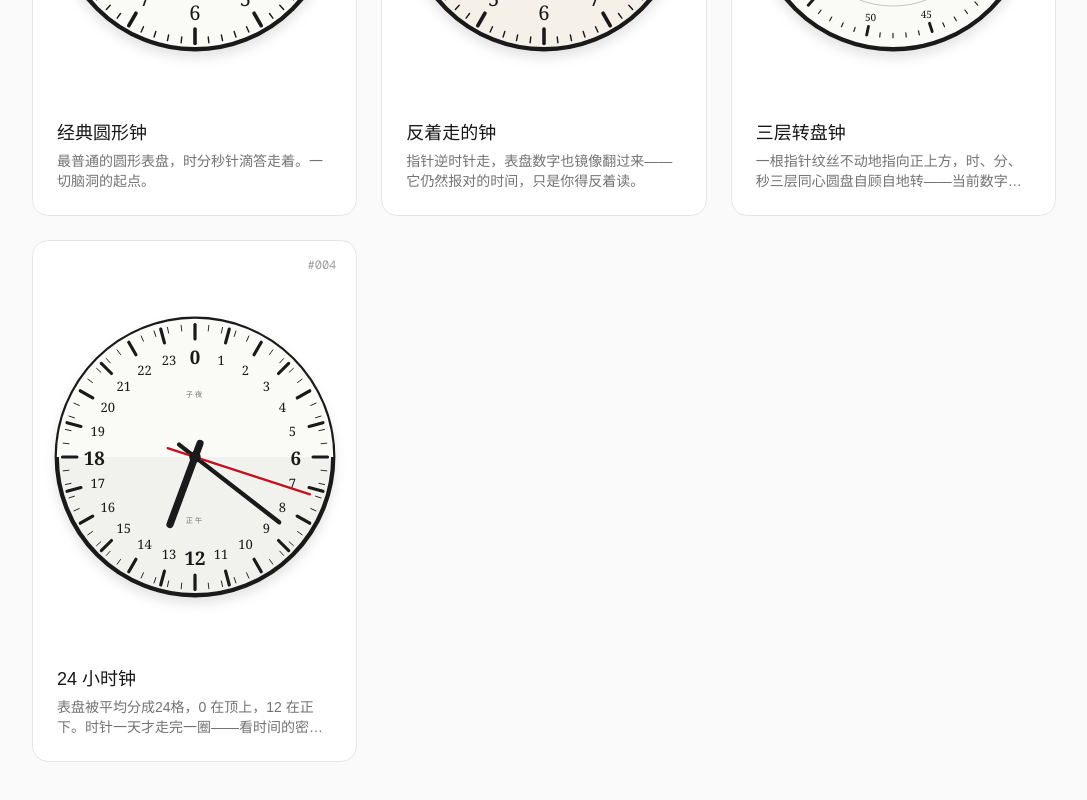
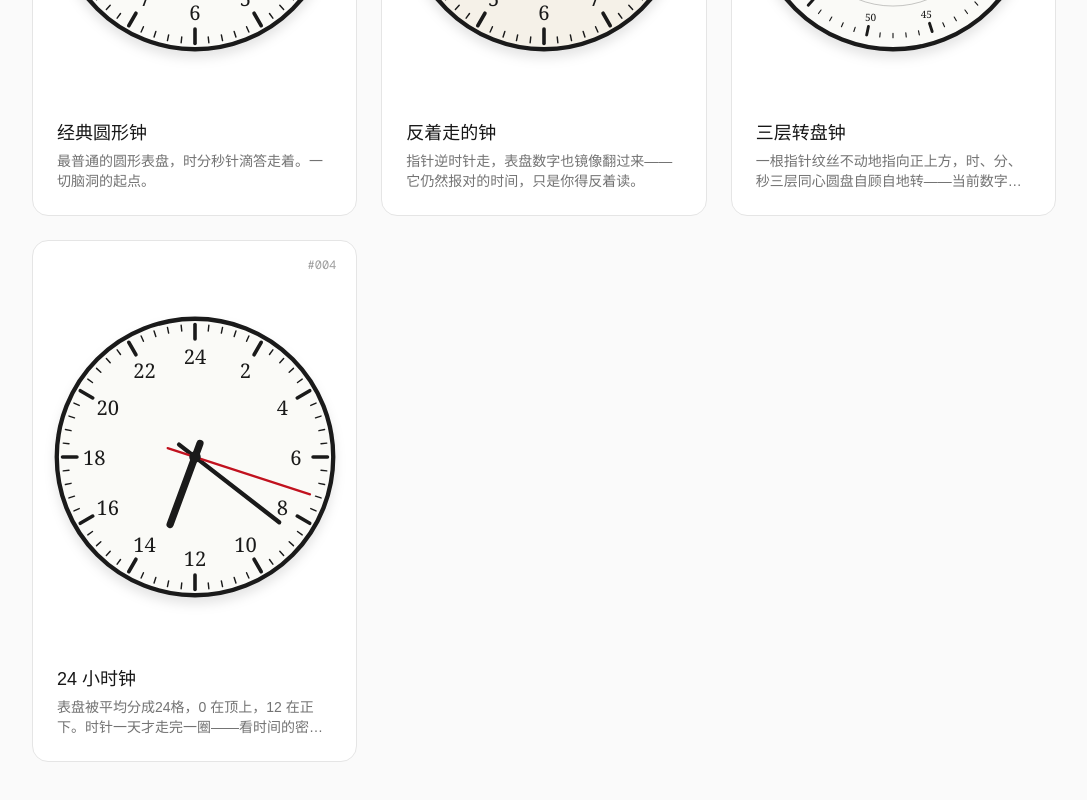
Before and after one commit to qing4132/clocks, a Next.js app: page / in a window 1280 px wide. Shown: the part 582-1382 px from the top of the page, without its empty margins (96-1183 px from the left). Built offline with nearby package versions, Linux system fonts and the light colour scheme.

Commit message:
refactor(#004): 简化为经典表盘 + 数字 *2

```diff
--- a/src/clocks/twenty-four-hour/TwentyFourHourClock.tsx
+++ b/src/clocks/twenty-four-hour/TwentyFourHourClock.tsx
@@ -3,11 +3,9 @@
 import { useEffect, useState } from "react";
 
 /**
- * 24-hour clock:
- *   - The dial is divided into 24 hours instead of 12.
- *   - 0 (midnight) sits at the top, 12 (noon) at the bottom, 6 to the right, 18 to the left.
- *   - The hour hand makes a single full rotation per day.
- *   - Minute and second hands behave normally.
+ * 24-hour clock — the classic round clock with every numeral doubled
+ * (2, 4, 6, ..., 24). The hour hand makes a single full rotation per day.
+ * Minute and second hands behave normally.
  */
 export default function TwentyFourHourClock() {
   const [now, setNow] = useState<Date | null>(null);
@@ -22,8 +20,8 @@ export default function TwentyFourHourClock() {
   const m = now ? now.getMinutes() : 0;
   const s = now ? now.getSeconds() : 0;
 
-  // 360 / 24 = 15 deg per hour.
-  const hourAngle = H * 15 + m * 0.25 + s * (0.25 / 60);
+  // 12 positions, each 30°, but the dial values are 2H. So one real hour = 15°.
+  const hourAngle = H * 15 + m * 0.25;
   const minuteAngle = m * 6 + s * 0.1;
   const secondAngle = s * 6;
 
@@ -38,18 +36,7 @@ export default function TwentyFourHourClock() {
     >
       <circle cx="0" cy="0" r="96" fill="#fafaf7" stroke="#1a1a1a" strokeWidth="3" />
 
-      {/* day/night arc — subtle top half lighter, bottom half a touch darker */}
-      <path
-        d="M -96 0 A 96 96 0 0 1 96 0 L 96 0 Z"
-        fill="#fafaf7"
-      />
-      <path
-        d="M -96 0 A 96 96 0 0 0 96 0 L 96 0 Z"
-        fill="#1a1a1a"
-        opacity="0.04"
-      />
-
-      {/* minute ticks: 60 around the rim */}
+      {/* minute ticks */}
       {Array.from({ length: 60 }).map((_, i) => {
         const isHour = i % 5 === 0;
         return (
@@ -58,37 +45,22 @@ export default function TwentyFourHourClock() {
             x1="0"
             y1={-92}
             x2="0"
-            y2={isHour ? -84 : -88}
+            y2={isHour ? -82 : -88}
             stroke="#1a1a1a"
-            strokeWidth={isHour ? 1.5 : 0.6}
+            strokeWidth={isHour ? 2.5 : 1}
             strokeLinecap="round"
             transform={`rotate(${i * 6})`}
           />
         );
       })}
 
-      {/* 24 hour ticks (thicker) */}
-      {Array.from({ length: 24 }).map((_, i) => (
-        <line
-          key={i}
-          x1="0"
-          y1={-92}
-          x2="0"
-          y2={-82}
-          stroke="#1a1a1a"
-          strokeWidth="2.2"
-          strokeLinecap="round"
-          transform={`rotate(${i * 15})`}
-        />
-      ))}
-
-      {/* 24 hour numerals: 0 at top (midnight), 12 at bottom (noon) */}
-      {Array.from({ length: 24 }).map((_, i) => {
-        const angle = ((i * 15) - 90) * (Math.PI / 180);
+      {/* hour numerals — doubled: 2, 4, 6, ..., 24 */}
+      {Array.from({ length: 12 }).map((_, i) => {
+        const num = i === 0 ? 24 : i * 2;
+        const angle = ((i * 30) - 90) * (Math.PI / 180);
         const r = 70;
         const x = round(Math.cos(angle) * r);
         const y = round(Math.sin(angle) * r);
-        const isMajor = i % 6 === 0; // 0, 6, 12, 18
         return (
           <text
             key={i}
@@ -97,42 +69,16 @@ export default function TwentyFourHourClock() {
             textAnchor="middle"
             dominantBaseline="central"
             fontFamily="Georgia, 'Times New Roman', serif"
-            fontSize={isMajor ? 13 : 9}
-            fontWeight={isMajor ? 600 : 400}
+            fontSize="14"
             fill="#1a1a1a"
           >
-            {i}
+            {num}
           </text>
         );
       })}
 
-      {/* tiny labels for orientation */}
-      <text
-        x="0" y="-44"
-        textAnchor="middle"
-        dominantBaseline="central"
-        fontFamily="Georgia, 'Times New Roman', serif"
-        fontSize="5"
-        fill="#1a1a1a99"
-        letterSpacing="1.5"
-      >
-        子夜
-      </text>
-      <text
-        x="0" y="44"
-        textAnchor="middle"
-        dominantBaseline="central"
-        fontFamily="Georgia, 'Times New Roman', serif"
-        fontSize="5"
-        fill="#1a1a1a99"
-        letterSpacing="1.5"
-      >
-        正午
-      </text>
-
       {now && (
         <>
-          {/* hour hand */}
           <line
             x1="0"
             y1="10"
@@ -143,7 +89,6 @@ export default function TwentyFourHourClock() {
             strokeLinecap="round"
             transform={`rotate(${hourAngle})`}
           />
-          {/* minute hand */}
           <line
             x1="0"
             y1="14"
@@ -154,7 +99,6 @@ export default function TwentyFourHourClock() {
             strokeLinecap="round"
             transform={`rotate(${minuteAngle})`}
           />
-          {/* second hand */}
           <line
             x1="0"
             y1="20"
```
